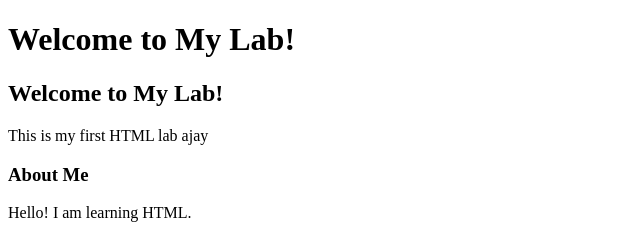
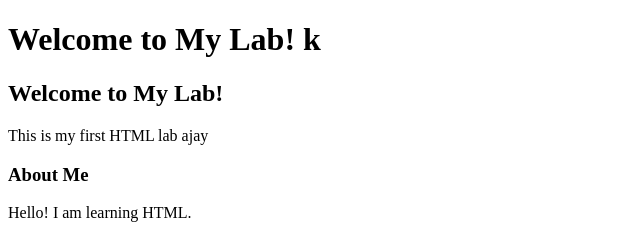
Before and after one commit to Ajay6370/devops-practice-, a plain HTML site: page index.html in a window 1280 px wide. Shown: the top 235 px of the page, 0-640 px from the left. Drawn offline with Linux system fonts and the light colour scheme.

Commit message:
Update README

```diff
--- a/index.html
+++ b/index.html
@@ -1,11 +1,12 @@
 <!DOCTYPE html>
 <html>
 <head>
+
     <title>My First Webpage</title>
 </head>
 <body>
 
-    <h1>Welcome to My Lab!</h1>
+    <h1>Welcome to My Lab!    k</h1>
      <h2>Welcome to My Lab!</h2>
 
     <p>This is my first HTML lab
```
Also changed, not shown: 1 other file.
